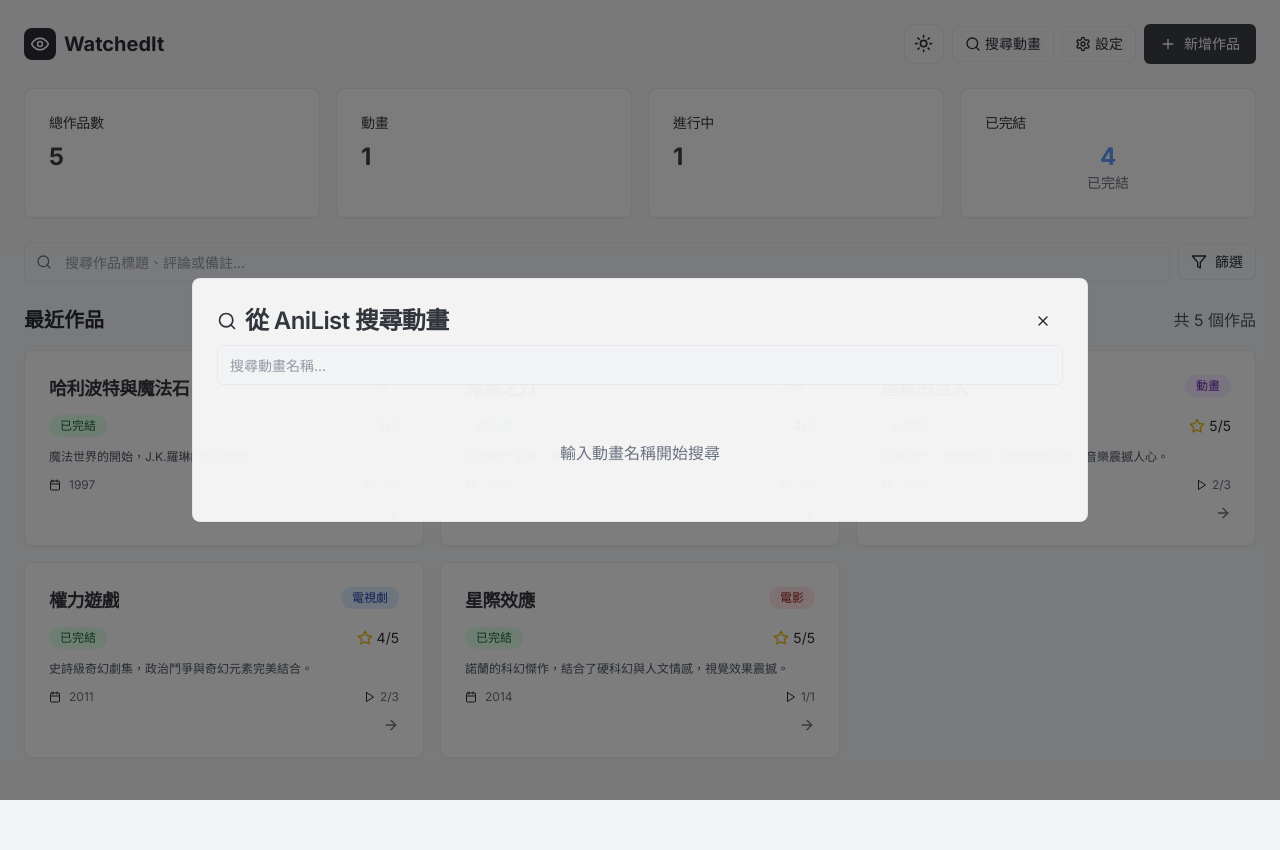
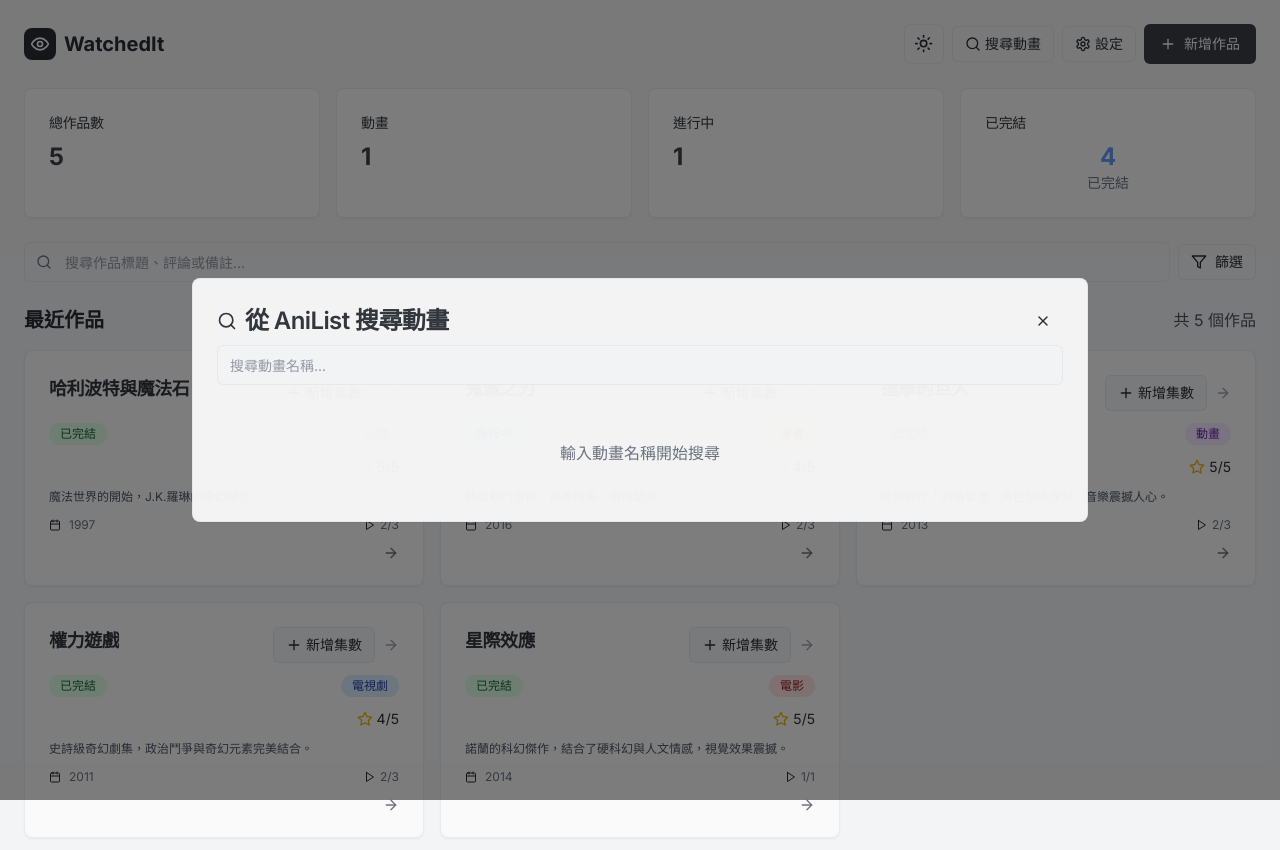
Before and after one commit to guan4tou2/WatchedIt, a Next.js app in the folder frontend/: page / in a window 1280 px wide. Both pictures are taken after a click on the button "搜尋動畫". Shown: the top 850 px of the page. Before the commit the page ends 800 px from the top, so only its background shows below. Built offline with nearby package versions, Linux system fonts and the light colour scheme.

Commit message:
feat: 整合新增級數按鈕功能
- 恢復被移除的新增級數按鈕
- 整合 14e734d 的響應式設計樣式
- 優化按鈕佈局和樣式
- 保持深色主題支援

```diff
--- a/frontend/src/app/page.tsx
+++ b/frontend/src/app/page.tsx
@@ -596,9 +596,27 @@ export default function HomePage() {
                       <CardTitle className="text-base sm:text-lg line-clamp-2">
                         {work.title}
                       </CardTitle>
-                      <Badge className={getTypeColor(work.type)}>
-                        {work.type}
-                      </Badge>
+                      <div className="flex items-center space-x-2">
+                        <Button
+                          size="sm"
+                          variant="outline"
+                          onClick={(e) => {
+                            e.preventDefault();
+                            e.stopPropagation();
+                            handleQuickAddEpisode(
+                              work.id,
+                              work.title,
+                              work.type
+                            );
+                          }}
+                          className="text-xs sm:text-sm"
+                        >
+                          <Plus className="w-3 h-3 sm:w-4 sm:h-4 mr-1" />
+                          <span className="hidden sm:inline">新增集數</span>
+                          <span className="sm:hidden">新增</span>
+                        </Button>
+                        <ArrowRight className="w-4 h-4 text-gray-400 hover:text-gray-600 dark:text-gray-500 dark:hover:text-gray-300" />
+                      </div>
                     </div>
                   </CardHeader>
                   <CardContent className="space-y-3">
@@ -615,13 +633,17 @@ export default function HomePage() {
                       >
                         {work.status}
                       </Badge>
-                      {work.rating && (
-                        <div className="flex items-center">
-                          <Star className="w-4 h-4 star-icon mr-1" />
-                          <span className="text-sm">{work.rating}/5</span>
-                        </div>
-                      )}
+                      <Badge className={getTypeColor(work.type)}>
+                        {work.type}
+                      </Badge>
                     </div>
+
+                    {work.rating && (
+                      <div className="flex items-center justify-end">
+                        <Star className="w-4 h-4 star-icon mr-1" />
+                        <span className="text-sm">{work.rating}/5</span>
+                      </div>
+                    )}
 
                     {work.review && (
                       <p className="text-xs description-text line-clamp-2">
```
